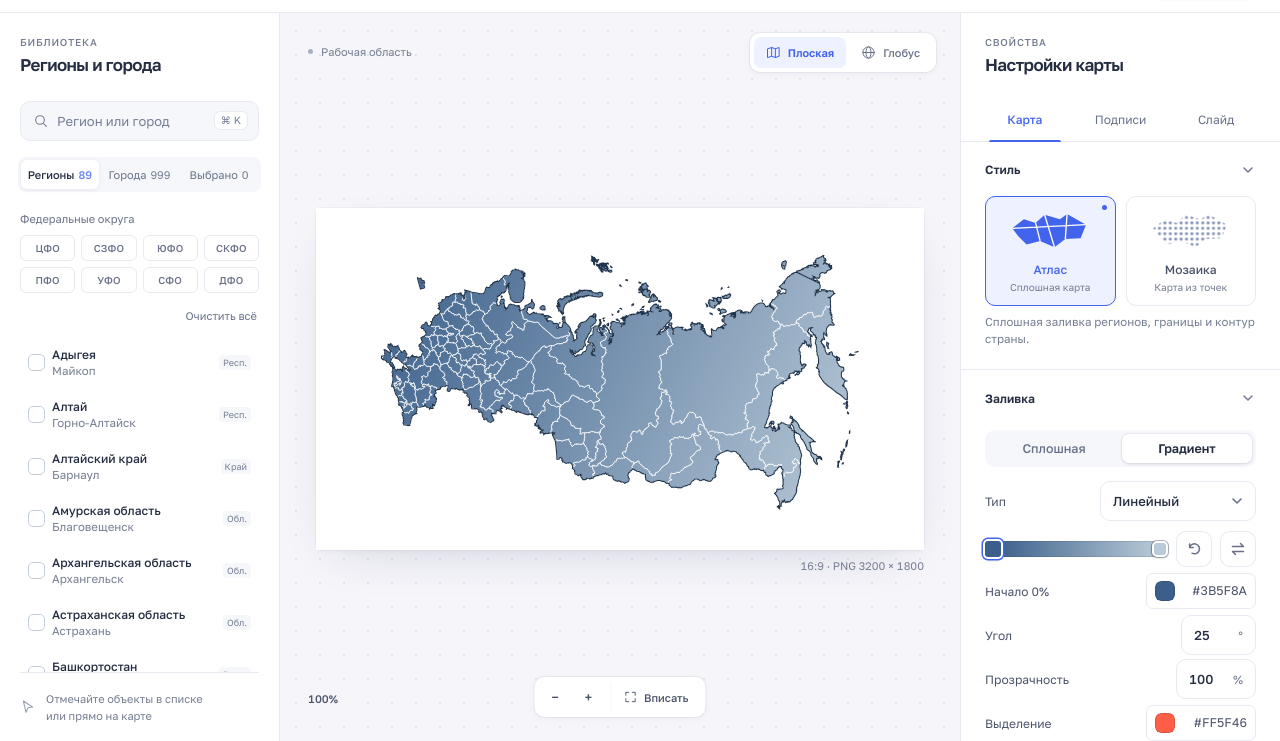
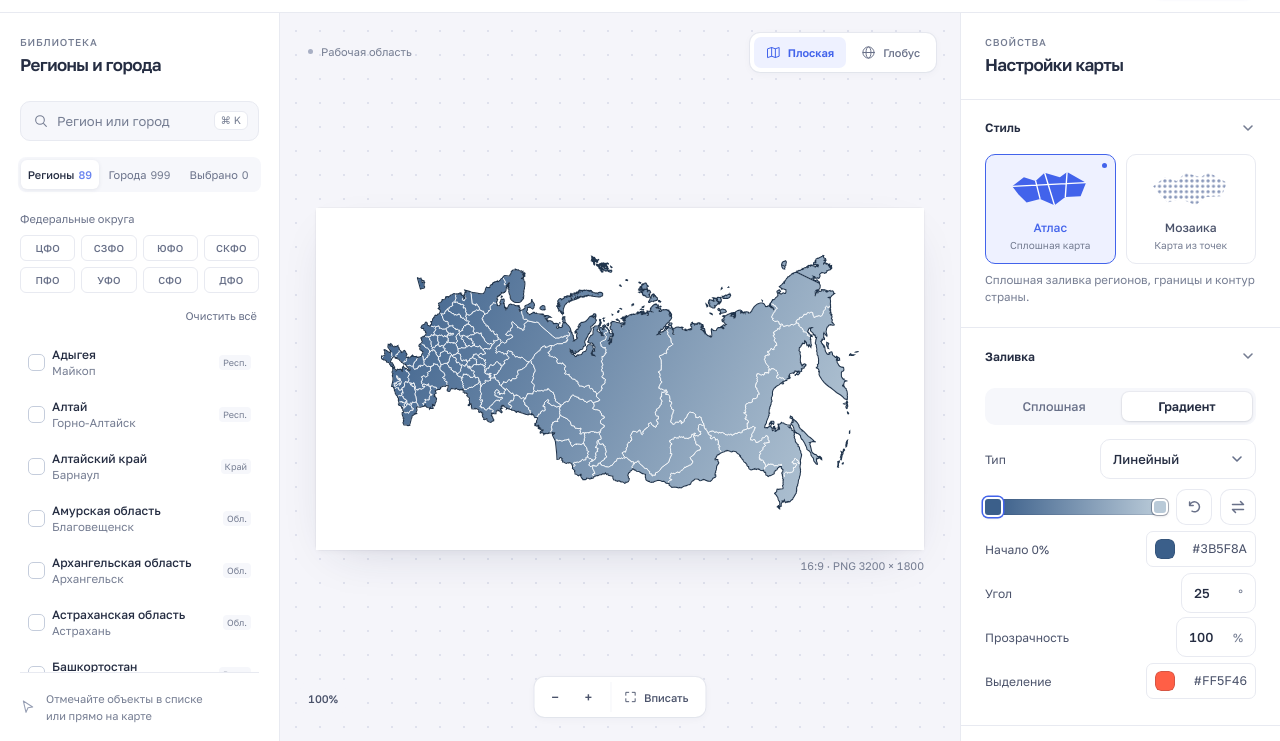
Before and after one commit to kachkovenko/russia-map-editor, a website: page index.html in a window 1280 px wide. Shown: the part 59-800 px from the top of the page. Drawn offline with Linux system fonts and the light colour scheme.

Commit message:
UI: единая панель настроек без вкладок

```diff
--- a/app.js
+++ b/app.js
@@ -1694,7 +1694,6 @@
 
   // Inspector sections collapse like PowerPoint's format pane; the folded state is a UI preference, not part of the project.
   function bindSectionToggles() {
-    bindInspectorTabs();
     const sections = [...document.querySelectorAll(".control-section[data-section]")];
     const collapsed = new Set(loadUiPreference("collapsed", []).filter(id => sections.some(s => s.dataset.section === id)));
     const apply = () => sections.forEach(section => {
@@ -1715,38 +1714,6 @@
       apply();
       saveUiPreference("collapsed", [...collapsed]);
     }));
-  }
-
-  // Inspector navigation is a UI preference: it does not change the map or its undo history.
-  function bindInspectorTabs() {
-    const tabs = [...document.querySelectorAll("[data-inspector-tab]")];
-    const inspector = document.getElementById("inspector-panel");
-    const activate = (tab, { focus = false, persist = true } = {}) => {
-      tabs.forEach(button => {
-        const selected = button === tab;
-        button.setAttribute("aria-selected", String(selected));
-        button.tabIndex = selected ? 0 : -1;
-        document.getElementById(button.getAttribute("aria-controls")).hidden = !selected;
-      });
-      inspector.scrollTop = 0;
-      if (focus) tab.focus();
-      if (persist) saveUiPreference("inspectorTab", [tab.dataset.inspectorTab]);
-    };
-    const [saved] = loadUiPreference("inspectorTab", ["appearance"]);
-    activate(tabs.find(tab => tab.dataset.inspectorTab === saved) || tabs[0], { persist: false });
-    tabs.forEach((tab, index) => {
-      tab.addEventListener("click", () => activate(tab));
-      tab.addEventListener("keydown", event => {
-        let next;
-        if (event.key === "ArrowRight") next = (index + 1) % tabs.length;
-        if (event.key === "ArrowLeft") next = (index + tabs.length - 1) % tabs.length;
-        if (event.key === "Home") next = 0;
-        if (event.key === "End") next = tabs.length - 1;
-        if (next === undefined) return;
-        event.preventDefault();
-        activate(tabs[next], { focus: true });
-      });
-    });
   }
 
   function loadUiPreference(key, fallback) {
--- a/index.html
+++ b/index.html
@@ -189,19 +189,11 @@
       </main>
 
       <aside class="inspector panel-column" id="inspector-panel">
-        <div class="inspector-header">
-        <div class="panel-head">
+        <div class="panel-head inspector-header">
           <div><p class="panel-eyebrow">Свойства</p><h2>Настройки карты</h2></div>
           <button class="icon-button close-mobile" data-close-panel aria-label="Закрыть">×</button>
         </div>
-        <div class="inspector-tabs" role="tablist" aria-label="Раздел настроек">
-          <button type="button" id="inspector-tab-appearance" role="tab" aria-selected="true" aria-controls="inspector-appearance" data-inspector-tab="appearance">Карта</button>
-          <button type="button" id="inspector-tab-labels" role="tab" aria-selected="false" aria-controls="inspector-labels" data-inspector-tab="labels" tabindex="-1">Подписи</button>
-          <button type="button" id="inspector-tab-layout" role="tab" aria-selected="false" aria-controls="inspector-layout" data-inspector-tab="layout" tabindex="-1">Слайд</button>
-        </div>
-        </div>
 
-        <div id="inspector-appearance" class="inspector-pane" role="tabpanel" aria-labelledby="inspector-tab-appearance">
         <section class="control-section" data-section="style">
           <button class="section-toggle" type="button" aria-expanded="true" aria-controls="section-style"><span>Стиль</span><span class="section-chevron" aria-hidden="true"><svg viewBox="0 0 16 16" width="16" height="16"><path d="M4 6l4 4 4-4" fill="none" stroke="currentColor" stroke-width="1.6" stroke-linecap="round" stroke-linejoin="round"/></svg></span></button>
           <div class="section-body" id="section-style">
@@ -283,8 +275,6 @@
             </div>
           </div>
         </section>
-        </div>
-        <div id="inspector-labels" class="inspector-pane" role="tabpanel" aria-labelledby="inspector-tab-labels" hidden>
         <section class="control-section" data-section="labels">
           <button class="section-toggle" type="button" aria-expanded="true" aria-controls="section-labels"><span>Подписи и маркеры</span><span class="section-chevron" aria-hidden="true"><svg viewBox="0 0 16 16" width="16" height="16"><path d="M4 6l4 4 4-4" fill="none" stroke="currentColor" stroke-width="1.6" stroke-linecap="round" stroke-linejoin="round"/></svg></span></button>
           <div class="section-body" id="section-labels">
@@ -344,8 +334,6 @@
           </div>
         </section>
 
-        </div>
-        <div id="inspector-layout" class="inspector-pane" role="tabpanel" aria-labelledby="inspector-tab-layout" hidden>
         <section class="control-section" data-section="projection">
           <button class="section-toggle" type="button" aria-expanded="true" aria-controls="section-projection"><span>Проекция</span><span class="section-chevron" aria-hidden="true"><svg viewBox="0 0 16 16" width="16" height="16"><path d="M4 6l4 4 4-4" fill="none" stroke="currentColor" stroke-width="1.6" stroke-linecap="round" stroke-linejoin="round"/></svg></span></button>
           <div class="section-body" id="section-projection">
@@ -386,7 +374,6 @@
             </div>
           </div>
         </section>
-        </div>
       </aside>
     </div>
   </div>
--- a/styles.css
+++ b/styles.css
@@ -265,15 +265,9 @@ kbd { padding: 2px 6px; color: var(--faint); border: 1px solid var(--line); bord
 .tooltip small { margin-top: 2px; color: #aeb7cc; font-size: 11.5px; }
 .toast { position: fixed; z-index: 100; left: 50%; bottom: 58px; max-width: min(92vw, 440px); padding: 11px 16px; border-radius: var(--radius); color: #fff; background: var(--ink); box-shadow: 0 10px 28px -10px rgba(28,39,64,.4); transform: translateX(-50%); font-size: 13px; text-align: center; }
 
-/* Inspector: sticky tabs, compact section headings and aligned property rows. */
+/* Inspector: one scrollable stack of collapsible sections under a sticky heading. */
 .inspector .panel-head { padding: 24px 24px 22px; margin: 0; }
 .inspector-header { position: sticky; top: 0; z-index: 8; background: var(--panel); }
-.inspector-tabs { display: grid; grid-template-columns: repeat(3, 1fr); padding: 0 16px; border-bottom: 1px solid var(--line); }
-.inspector-tabs button { position: relative; height: 42px; padding: 0 8px; border: 0; background: transparent; color: var(--muted); font-size: 12px; cursor: pointer; }
-.inspector-tabs button:hover { color: var(--ink); background: var(--field); }
-.inspector-tabs button[aria-selected="true"] { color: var(--accent); font-weight: 500; }
-.inspector-tabs button[aria-selected="true"]::after { content: ""; position: absolute; height: 2px; bottom: -1px; left: 12px; right: 12px; border-radius: 2px 2px 0 0; background: var(--accent); }
-.inspector-pane > .control-section:first-child { border-top: 0; }
 .control-section { border-top: 1px solid var(--line); }
 .section-toggle { display: flex; align-items: center; gap: 8px; width: 100%; padding: 20px 24px 16px; border: 0; background: transparent; text-align: left; color: var(--ink); font-size: 12px; font-weight: 600; cursor: pointer; }
 .section-toggle:hover { color: var(--ink); }
```
Also changed, not shown: docs/UI_REDESIGN.md (+4 -4 lines), README.md.
